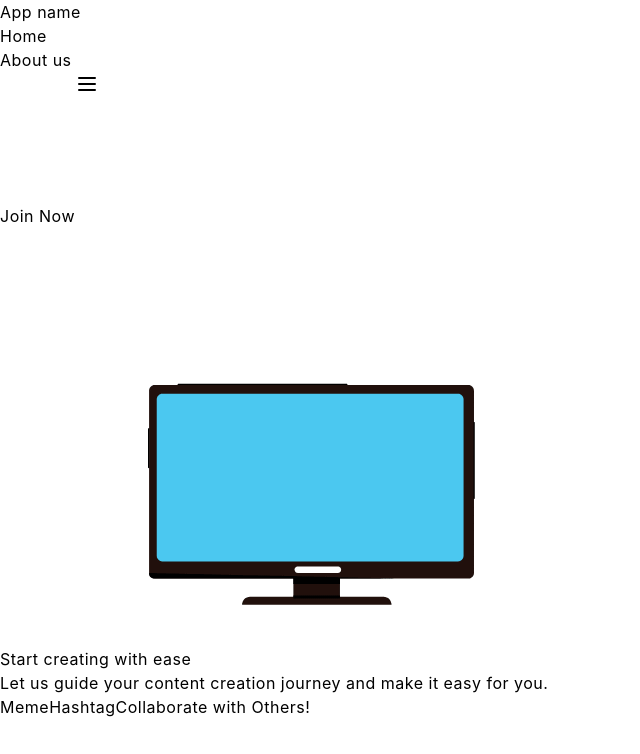
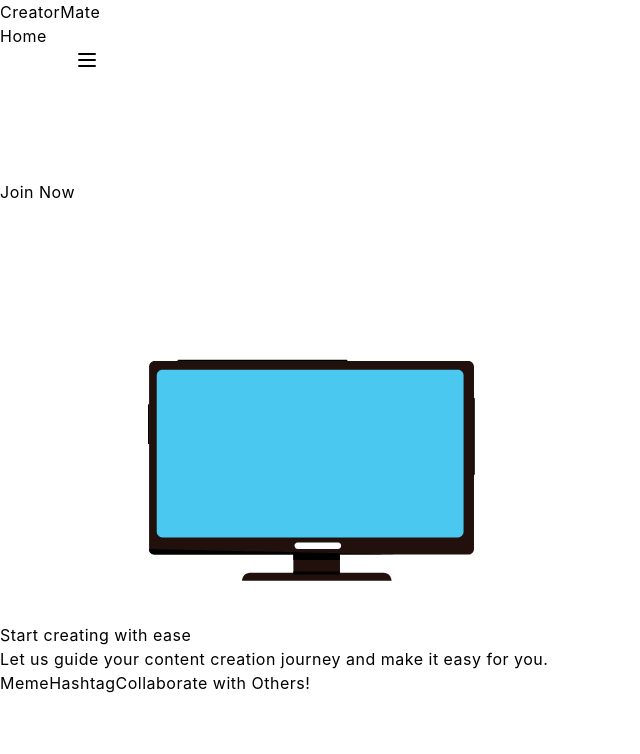
Before and after one commit to SayantaniDeb/hackcontent, a React (Create React App) app: page / in a window 1280 px wide. Shown: the top 754 px of the page, without its empty margins (0-640 px from the left). Built offline with nearby package versions, Linux system fonts and the light colour scheme; what @material-tailwind/react would draw is missing.

Commit message:
frontend changes made

```diff
--- a/src/App.js
+++ b/src/App.js
@@ -17,7 +17,7 @@ function App() {
         {/* <Route exact path="/Context" element={<Context/>} /> */}
         {/* <Route exact path="/idea" element={<Idea/>} /> */}
         <Route exact path="/meme" element={<Meme/>} />
-        <Route exact path="/about" element={<About/>} />
+        {/* <Route exact path="/about" element={<About/>} /> */}
       </Routes>
     </BrowserRouter>
   );
--- a/src/Component/pages/About.js
+++ b/src/Component/pages/About.js
@@ -7,6 +7,7 @@ function About() {
   return (
     <>
       <NavComponent/>
+
       </>
   );
 }
--- a/src/Component/pages/Navbar.js
+++ b/src/Component/pages/Navbar.js
@@ -32,7 +32,7 @@ export default function NavComponent() {
         </Link>
       </Typography>
 
-      <Typography
+      {/* <Typography
         as="li"
         variant="small"
         color="blue-gray"
@@ -42,7 +42,7 @@ export default function NavComponent() {
           About us
         </div></Link>
       </Typography>
-
+       */}
     </ul>
   );
 
@@ -55,7 +55,7 @@ export default function NavComponent() {
           variant="small"
           className="mr-4 cursor-pointer py-1.5 font-normal"
         >
-          <span>App name</span>
+          <span>CreatorMate</span>
         </Typography>
         <div className="hidden lg:block">{navList}</div>
         <Link to='/chatapp'><Button variant="gradient" size="sm" className="hidden lg:inline-block">
--- a/src/Container/ChatApp/ChatEngine2.jsx
+++ b/src/Container/ChatApp/ChatEngine2.jsx
@@ -4,7 +4,7 @@ import LoginForm from './LoginForm';
 
 import './ChatEngine2.css';
 
-const projectID ='6fd8631a-06dc-4610-a95b-a45ed813f3de';
+const projectID ='b09fda89-83bd-4c7f-b47a-4e5f64f950a6';
 const ChatEngine2 = () => {
   if (!localStorage.getItem('username')) return <LoginForm />;
 
--- a/src/Container/ChatApp/LoginForm.jsx
+++ b/src/Container/ChatApp/LoginForm.jsx
@@ -2,7 +2,7 @@ import { useState } from 'react';
 import axios from 'axios';
 import { Link } from 'react-router-dom'
 
-const projectID = '7077e4e8-6900-4c96-bcec-fae94c20ab95';
+const projectID = 'b09fda89-83bd-4c7f-b47a-4e5f64f950a6';
 
 const Modal = () => {
   const [username, setUsername] = useState('');
@@ -15,7 +15,7 @@ const Modal = () => {
     const authObject = { 'Project-ID': projectID, 'User-Name': username, 'User-Secret': password };
 
     try {
-      await axios.get('http://localhost:3000/chatapp', { headers: authObject });
+      await axios.get('http://localhost:3000', { headers: authObject });
 
       localStorage.setItem('username', username);
       localStorage.setItem('password', password);
```
Also changed, not shown: 1 other file (tests, documents, lock files or other folders).
